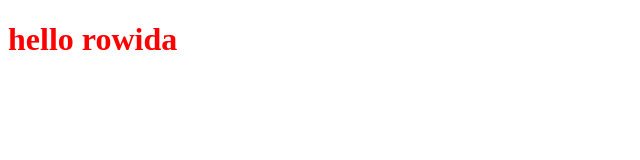
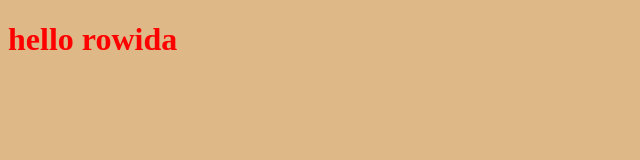
Before and after one commit to Rowidafuad/myproject, a plain HTML site: page index.html in a window 1280 px wide. Shown: the whole page, without its empty margins (0-640 px from the left). Drawn offline with Linux system fonts and the light colour scheme.

Commit message:
change the background

```diff
--- a/style.css
+++ b/style.css
@@ -1,3 +1,6 @@
 h1{
     color: red;
 }
+body{
+    background-color: burlywood;
+}
```
